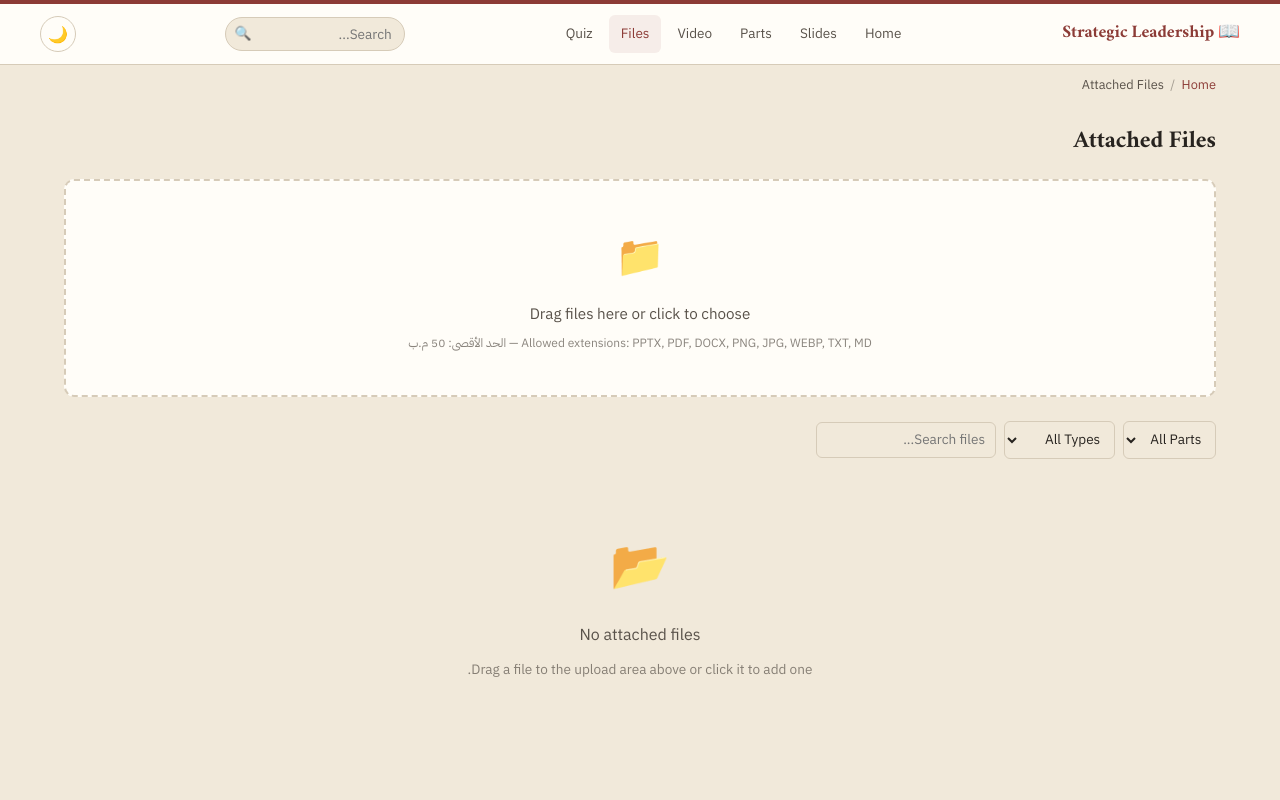
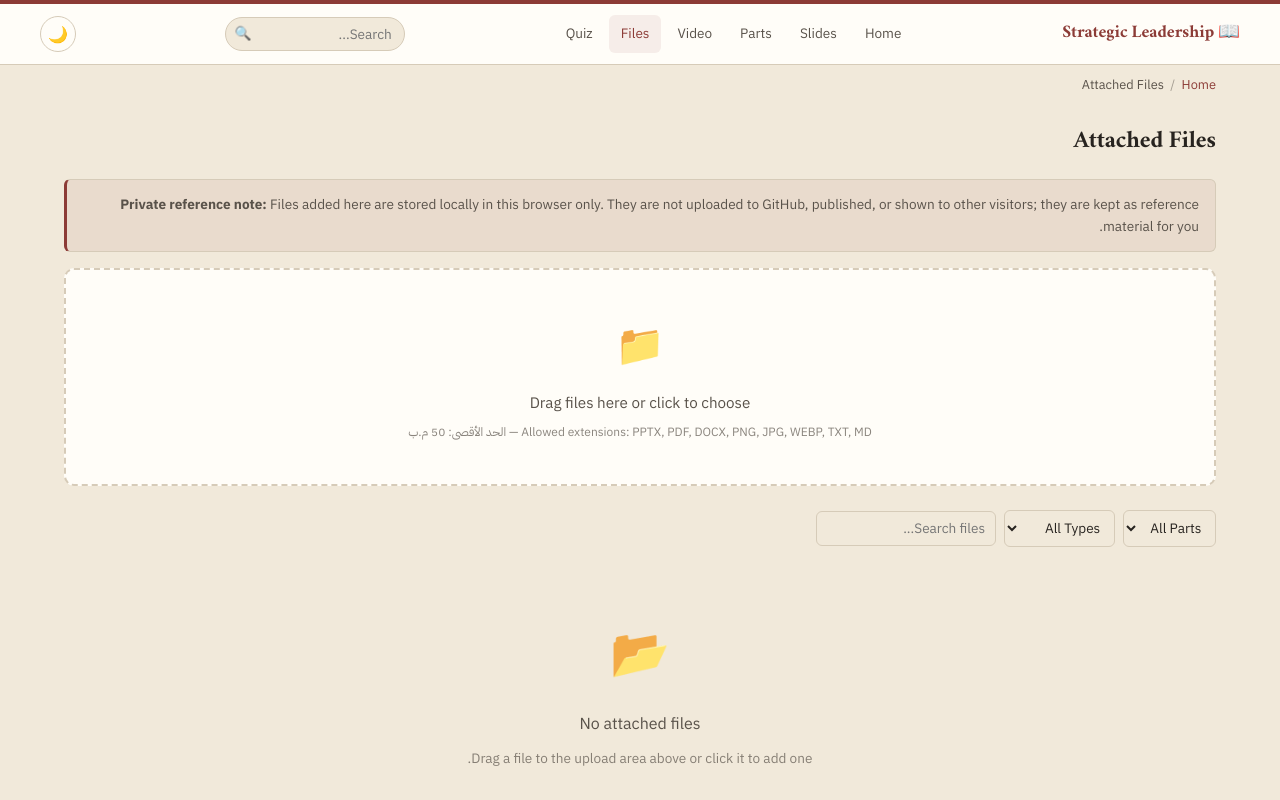
Before and after one commit to shahinziad107-del/team, a plain HTML site: page index.html in a window 1280 px wide. Both pictures are taken after a click on the button "📁 الملفات المرفقة". Shown: the top 800 px of the page. Drawn offline with Linux system fonts and the light colour scheme.

Commit message:
Add private reference files note

```diff
--- a/css/styles.css
+++ b/css/styles.css
@@ -1108,6 +1108,18 @@ body {
   margin-top: 1rem;
 }
 
+.private-reference-note {
+  margin-bottom: 1rem;
+  padding: 0.85rem 1rem;
+  border: 1px solid var(--border);
+  border-left: 3px solid var(--accent);
+  border-radius: var(--radius-sm);
+  background: var(--accent-light);
+  color: var(--text-secondary);
+  font-size: 0.85rem;
+  line-height: 1.6;
+}
+
 .files-toolbar {
   display: flex;
   gap: 0.5rem;
--- a/js/files.js
+++ b/js/files.js
@@ -23,6 +23,12 @@ const FileManager = {
 
     container.innerHTML = `
       <h2 style="font-family:var(--font-serif);margin-bottom:1rem;">Attached Files</h2>
+
+      <div class="private-reference-note" role="note">
+        <strong>Private reference note:</strong>
+        Files added here are stored locally in this browser only. They are not uploaded to GitHub,
+        published, or shown to other visitors; they are kept as reference material for you.
+      </div>
 
       <!-- Drop Zone -->
       <div class="drop-zone" id="drop-zone" onclick="document.getElementById('file-input').click()">
```
